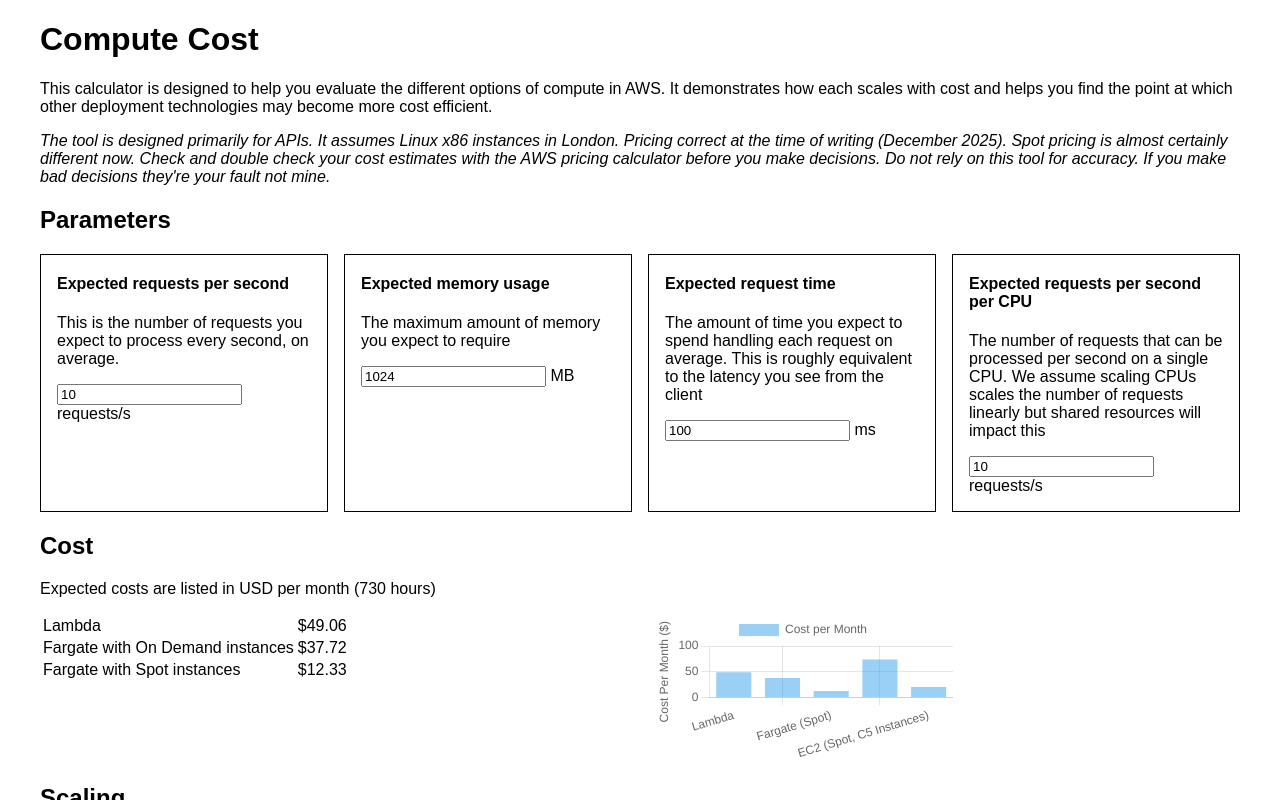
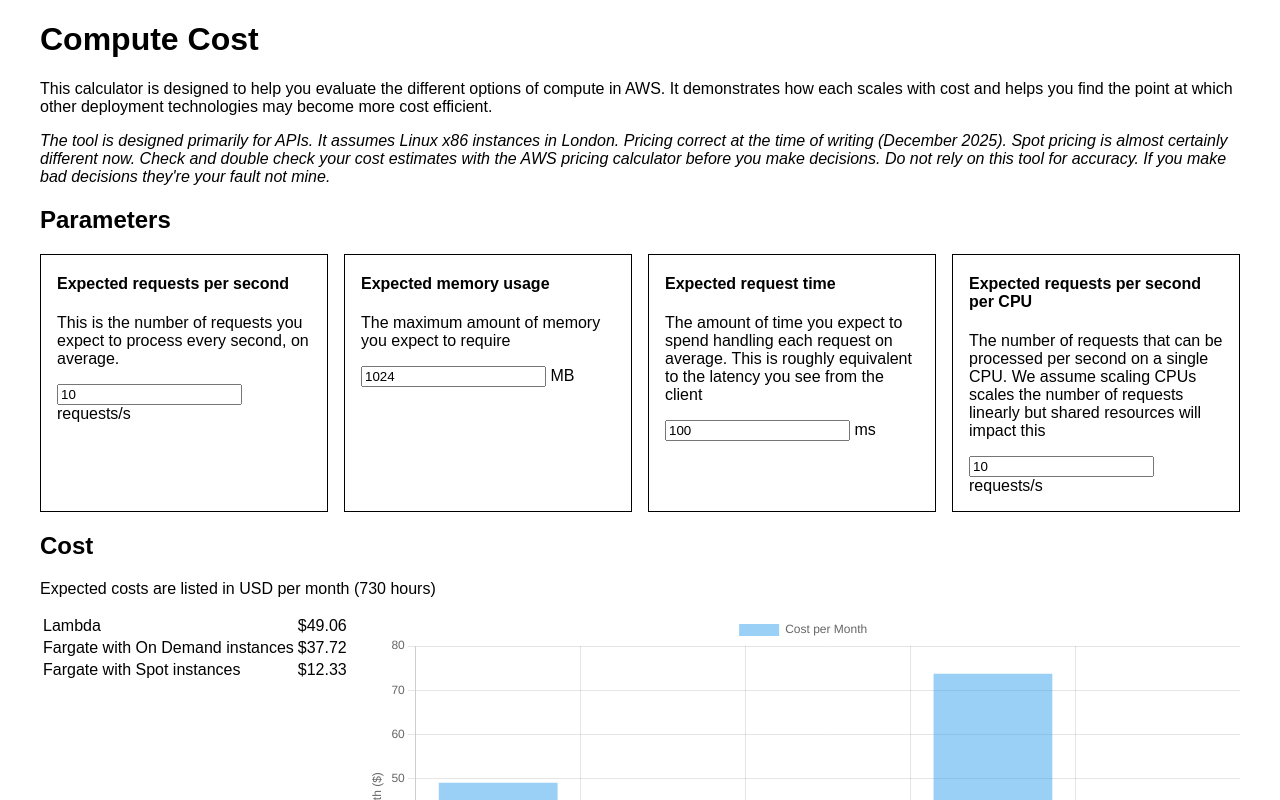
Before and after one commit to JamJar00/compute-cost, a SvelteKit app: page / in a window 1280 px wide. Shown: the top 800 px of the page. Built offline with nearby package versions, Linux system fonts and the light colour scheme.

Commit message:
fix: remove centring code as it doesn't work

```diff
--- a/src/routes/+page.svelte
+++ b/src/routes/+page.svelte
@@ -263,11 +263,6 @@
     flex-grow: 1;
   }
 
-  canvas {
-    margin-left: auto;
-    margin-right: auto;
-  }
-
   h4 {
     margin-top: 0.25em;
   }
```
